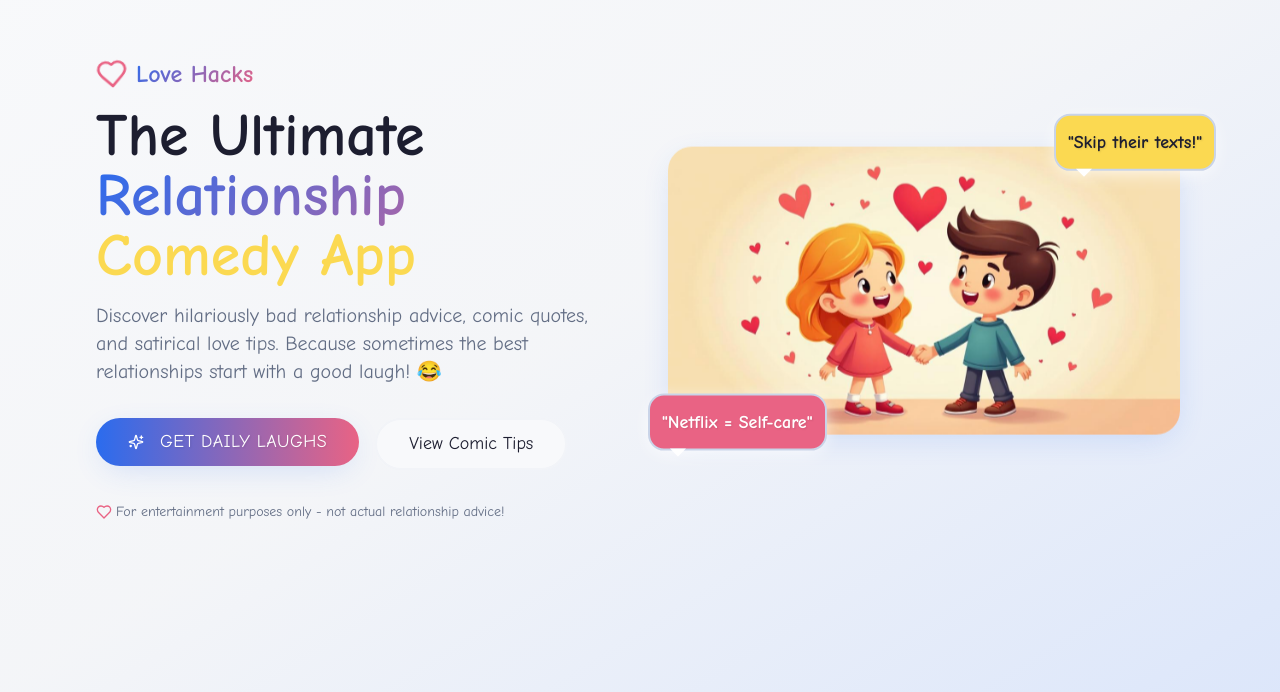
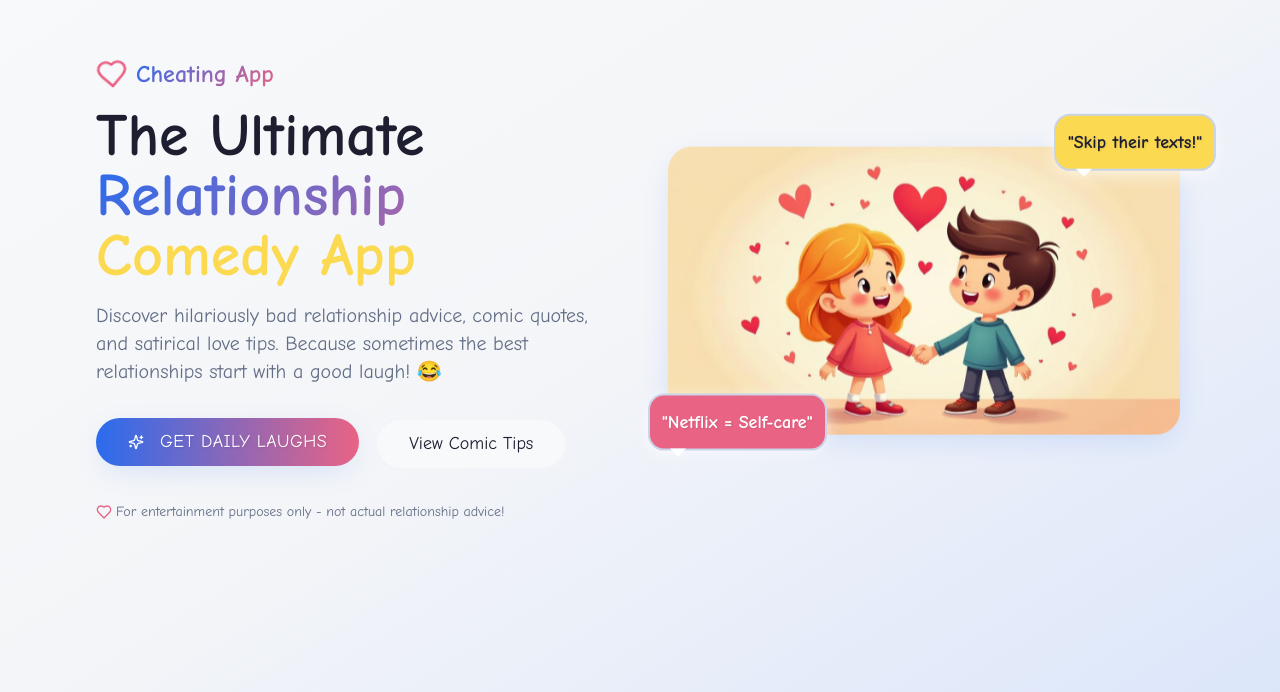
Before and after one commit to Belednai/Junub-hockup, a React (Vite) app: page / in a window 1280 px wide. Shown: the part 108-800 px from the top of the page. Built offline with nearby package versions, Linux system fonts and the light colour scheme.

Commit message:
Rename app to Cheating App
Update app name and related references to "Cheating App".

```diff
--- a/index.html
+++ b/index.html
@@ -3,21 +3,21 @@
   <head>
     <meta charset="UTF-8" />
     <meta name="viewport" content="width=device-width, initial-scale=1.0" />
-    <title>Love Hacks - The Ultimate Relationship Comedy App</title>
+    <title>Cheating App - The Ultimate Relationship Comedy App</title>
     <meta name="description" content="Get your daily dose of hilariously bad relationship advice, comic quotes, and satirical love tips. Because sometimes the best relationships start with a good laugh!" />
-    <meta name="author" content="Love Hacks Team" />
+    <meta name="author" content="Cheating App Team" />
     <link rel="preconnect" href="https://fonts.googleapis.com">
     <link rel="preconnect" href="https://fonts.gstatic.com" crossorigin>
     <link href="https://fonts.googleapis.com/css2?family=Comic+Neue:wght@300;400;700&family=Fredoka:wght@300..700&display=swap" rel="stylesheet">
 
-    <meta property="og:title" content="Love Hacks - The Ultimate Relationship Comedy App" />
+    <meta property="og:title" content="Cheating App - The Ultimate Relationship Comedy App" />
     <meta property="og:description" content="Discover hilariously bad relationship advice, comic quotes, and satirical love tips. For entertainment purposes only!" />
     <meta property="og:type" content="website" />
     <meta property="og:image" content="https://lovable.dev/opengraph-image-p98pqg.png" />
 
     <meta name="twitter:card" content="summary_large_image" />
-    <meta name="twitter:site" content="@lovehacks_app" />
-    <meta name="twitter:title" content="Love Hacks - Relationship Comedy App" />
+    <meta name="twitter:site" content="@cheatingapp" />
+    <meta name="twitter:title" content="Cheating App - Relationship Comedy App" />
     <meta name="twitter:description" content="The funniest relationship advice you'll never actually use!" />
     <meta name="twitter:image" content="https://lovable.dev/opengraph-image-p98pqg.png" />
   </head>
--- a/src/components/Footer.tsx
+++ b/src/components/Footer.tsx
@@ -9,7 +9,7 @@ export const Footer = () => {
           <div className="space-y-4">
             <div className="flex items-center justify-center md:justify-start gap-2">
               <Heart className="h-6 w-6 text-secondary wiggle" />
-              <span className="text-xl font-bold gradient-text">Love Hacks</span>
+              <span className="text-xl font-bold gradient-text">Cheating App</span>
             </div>
             <p className="text-muted-foreground">
               The ultimate relationship comedy app. Because love is better with laughter!
@@ -44,7 +44,7 @@ export const Footer = () => {
         <div className="border-t border-border/50 mt-8 pt-8">
           <div className="text-center space-y-2">
             <p className="text-muted-foreground text-sm">
-              © 2024 Love Hacks. Made with ❤️ and lots of coffee.
+              © 2024 Cheating App. Made with ❤️ and lots of coffee.
             </p>
             <p className="text-xs text-muted-foreground">
               <strong>Disclaimer:</strong> This app is for entertainment purposes only.
--- a/src/components/Hero.tsx
+++ b/src/components/Hero.tsx
@@ -11,7 +11,7 @@ export const Hero = () => {
             <div className="space-y-4">
               <div className="flex items-center justify-center lg:justify-start gap-2 mb-4">
                 <Heart className="h-8 w-8 text-secondary wiggle" />
-                <span className="text-2xl font-bold gradient-text">Love Hacks</span>
+                <span className="text-2xl font-bold gradient-text">Cheating App</span>
               </div>
 
               <h1 className="text-4xl md:text-6xl font-bold text-foreground leading-tight">
@@ -48,7 +48,7 @@ export const Hero = () => {
             <div className="float">
               <img
                 src={heroImage}
-                alt="Cute cartoon couple representing Love Hacks app users"
+                alt="Cute cartoon couple representing Cheating App users"
                 className="w-full max-w-lg mx-auto rounded-3xl shadow-comic"
               />
             </div>
```
